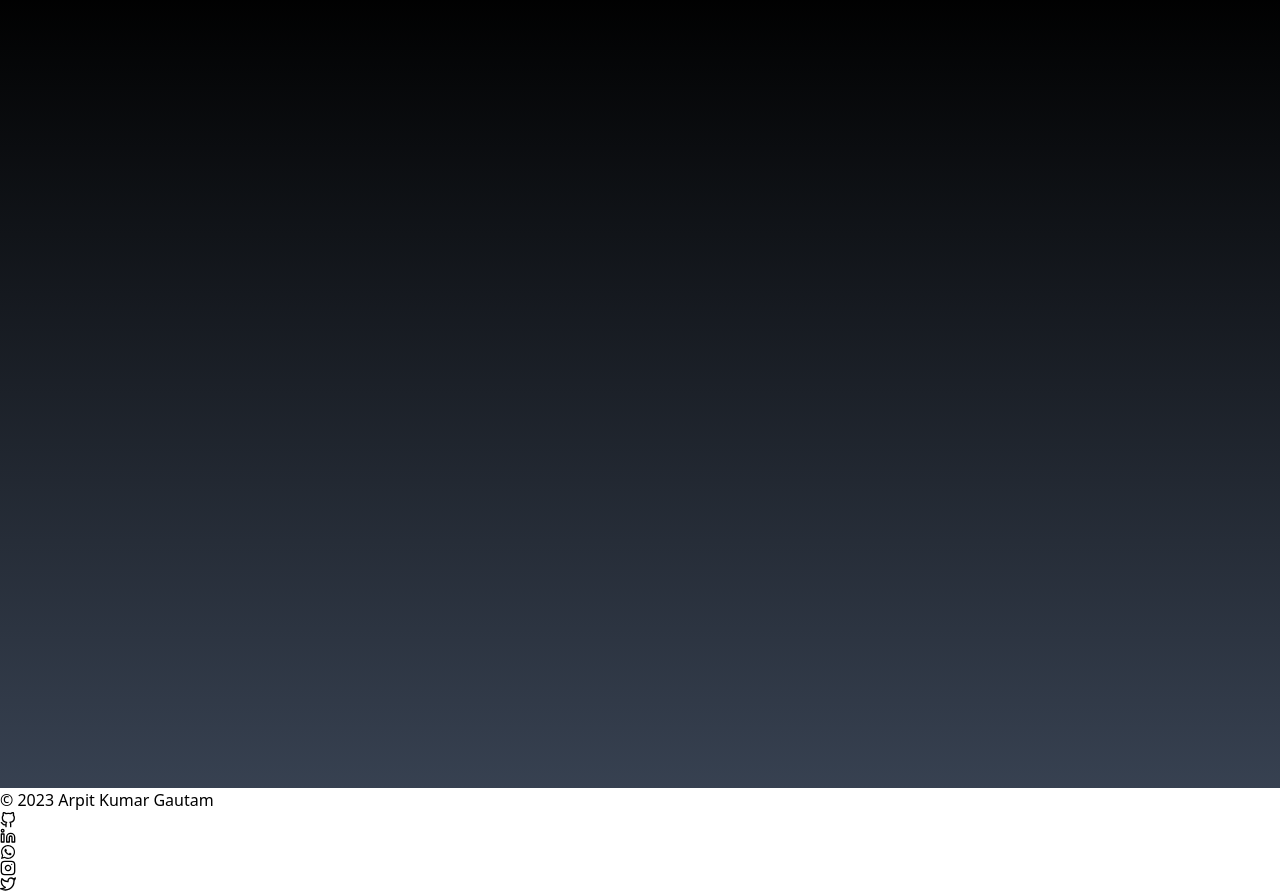
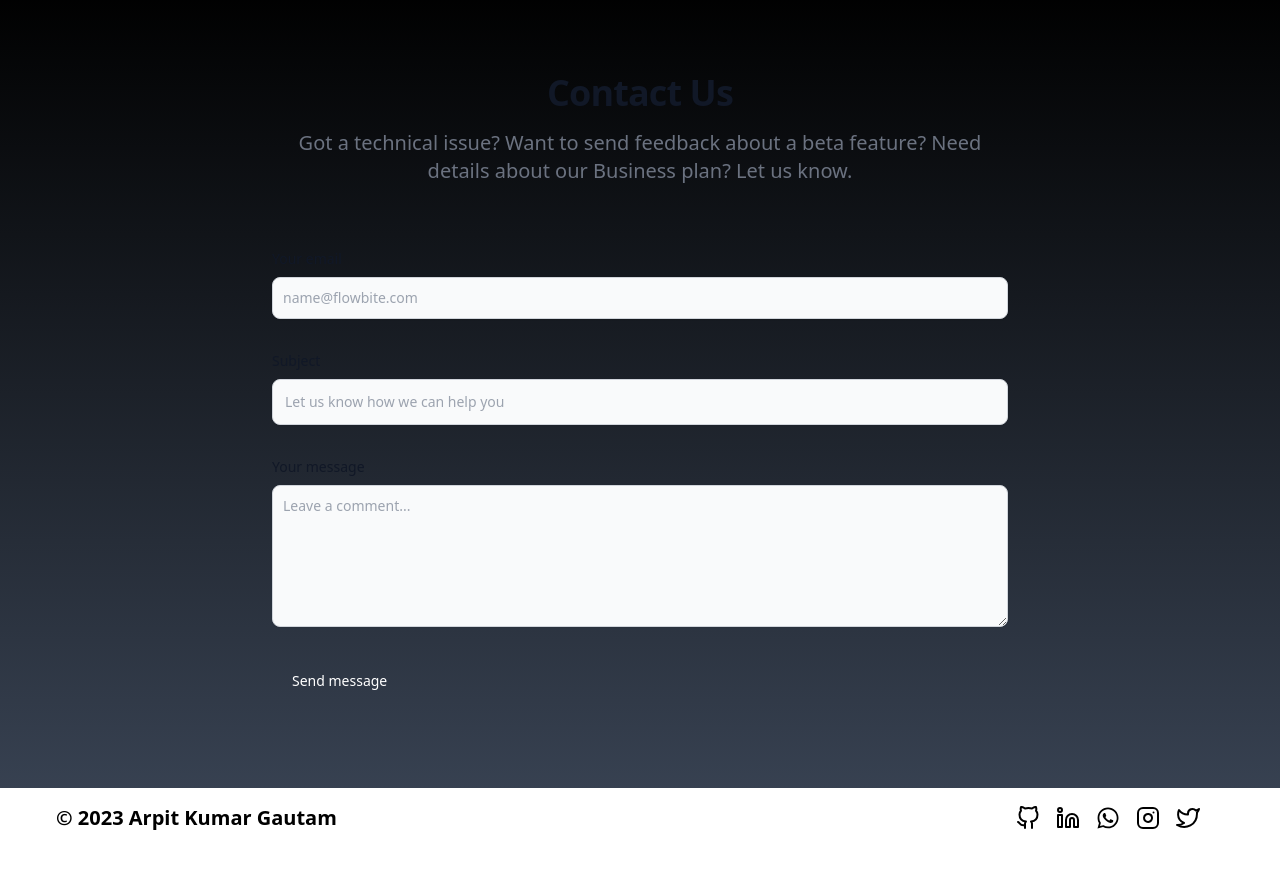
Before and after one commit to ARinger22/My_Website, a React (Create React App) app: page / in a window 1280 px wide. Shown: the part 3840-4732 px from the top of the page. After the commit the page ends 4688 px from the top, so only its background shows below. Built offline with nearby package versions, Linux system fonts and the light colour scheme; what tailwindcss-animatecss would draw is missing.

Commit message:
contact page

```diff
--- a/src/components/Contact.jsx
+++ b/src/components/Contact.jsx
@@ -3,7 +3,27 @@ import React from 'react'
 export default function Contact() {
   return (
     <div className='h-screen flex items-center justify-center bg-gradient-to-b from-black to-gray-700' id="Contact_page">
-
+      <section class="mx-6 dark:bg-gray-900">
+        <div class="py-8 lg:py-16 px-4 mx-auto max-w-screen-md">
+          <h2 class="mb-4 text-4xl tracking-tight font-extrabold text-center text-gray-900 dark:text-white">Contact Us</h2>
+          <p class="mb-8 lg:mb-16 font-light text-center text-gray-500 dark:text-gray-400 sm:text-xl">Got a technical issue? Want to send feedback about a beta feature? Need details about our Business plan? Let us know.</p>
+          <form action="#" class="space-y-8">
+            <div>
+              <label for="email" class="block mb-2 text-sm font-medium text-gray-900 dark:text-gray-300">Your email</label>
+              <input type="email" id="email" class="shadow-sm bg-gray-50 border border-gray-300 text-gray-900 text-sm rounded-lg focus:ring-primary-500 focus:border-primary-500 block w-full p-2.5 dark:bg-gray-700 dark:border-gray-600 dark:placeholder-gray-400 dark:text-white dark:focus:ring-primary-500 dark:focus:border-primary-500 dark:shadow-sm-light" placeholder="name@flowbite.com" required />
+            </div>
+            <div>
+              <label for="subject" class="block mb-2 text-sm font-medium text-gray-900 dark:text-gray-300">Subject</label>
+              <input type="text" id="subject" class="block p-3 w-full text-sm text-gray-900 bg-gray-50 rounded-lg border border-gray-300 shadow-sm focus:ring-primary-500 focus:border-primary-500 dark:bg-gray-700 dark:border-gray-600 dark:placeholder-gray-400 dark:text-white dark:focus:ring-primary-500 dark:focus:border-primary-500 dark:shadow-sm-light" placeholder="Let us know how we can help you" required />
+            </div>
+            <div class="sm:col-span-2">
+              <label for="message" class="block mb-2 text-sm font-medium text-gray-900 dark:text-gray-400">Your message</label>
+              <textarea id="message" rows="6" class="block p-2.5 w-full text-sm text-gray-900 bg-gray-50 rounded-lg shadow-sm border border-gray-300 focus:ring-primary-500 focus:border-primary-500 dark:bg-gray-700 dark:border-gray-600 dark:placeholder-gray-400 dark:text-white dark:focus:ring-primary-500 dark:focus:border-primary-500" placeholder="Leave a comment..."></textarea>
+            </div>
+            <button type="submit" class="py-3 px-5 text-sm font-medium text-center text-white rounded-lg bg-primary-700 sm:w-fit hover:bg-primary-800 focus:ring-4 focus:outline-none focus:ring-primary-300 dark:bg-primary-600 dark:hover:bg-primary-700 dark:focus:ring-primary-800">Send message</button>
+          </form>
+        </div>
+      </section>
     </div>
   )
 }
--- a/src/components/Footer.jsx
+++ b/src/components/Footer.jsx
@@ -1,38 +1,61 @@
 import React from 'react'
+import styled from 'styled-components';
+
+const ContactDiv = styled.div`
+    ${'' /* z-index: 10;
+    position: fixed;
+    bottom: 0px;
+    left: 2%;
+    float: left;
+    display: flex;
+    flex-direction: column;
+    gap: 12px;
+    font-size: 1.8rem; */}
+
+    a:hover svg {
+        transform: translateY(-5px); /* Adjust the value as needed */
+        transition: transform 0.3s ease;
+        filter: drop-shadow(0px 6px 10px rgb(0, 117, 230)); /* Add a blue shadow */
+    }
+`;
 
 export default function Footer() {
     return (
-        <footer className="sc-41d73024-0 cYuXaU"><h4> © 2023 Arpit Kumar Gautam</h4><div className="links">
-            <a target="_blank" aria-label="Link to my Github" href="https://github.com/TheViking733n" rel="noreferrer">
+        <footer className="mx-10 sc-41d73024-0 cYuXaU">
+            <div className='w-full mx-auto p-4 md:flex md:items-center md:justify-between' >
+                <h4 className='text-xl font-bold'> © 2023 Arpit Kumar Gautam</h4>
+                <ContactDiv className="flex flex-wrap items-center font-lg links me-4">
+                    <a className='mx-2 text-2xl font-bold hover:text-blue-600' target="_blank" aria-label="Link to my Github" href="https://github.com/TheViking733n" rel="noreferrer">
                         <svg stroke="currentColor" fill="none" stroke-width="2" viewBox="0 0 24 24" stroke-linecap="round" stroke-linejoin="round" height="1em" width="1em" xmlns="http://www.w3.org/2000/svg">
                             <path d="M9 19c-5 1.5-5-2.5-7-3m14 6v-3.87a3.37 3.37 0 0 0-.94-2.61c3.14-.35 6.44-1.54 6.44-7A5.44 5.44 0 0 0 20 4.77 5.07 5.07 0 0 0 19.91 1S18.73.65 16 2.48a13.38 13.38 0 0 0-7 0C6.27.65 5.09 1 5.09 1A5.07 5.07 0 0 0 5 4.77a5.44 5.44 0 0 0-1.5 3.78c0 5.42 3.3 6.61 6.44 7A3.37 3.37 0 0 0 9 18.13V22"></path>
                         </svg>
                     </a>
-            <a target="_blank" aria-label="Link to my Linkedin" href="https://www.linkedin.com/in/anant-prakash-singh-625b21224/" rel="noreferrer">
+                    <a className='mx-2 text-2xl font-bold hover:text-blue-600' target="_blank" aria-label="Link to my Linkedin" href="https://www.linkedin.com/in/anant-prakash-singh-625b21224/" rel="noreferrer">
                         <svg stroke="currentColor" fill="none" stroke-width="2" viewBox="0 0 24 24" stroke-linecap="round" stroke-linejoin="round" height="1em" width="1em" xmlns="http://www.w3.org/2000/svg">
                             <path d="M16 8a6 6 0 0 1 6 6v7h-4v-7a2 2 0 0 0-2-2 2 2 0 0 0-2 2v7h-4v-7a6 6 0 0 1 6-6z"></path>
                             <rect x="2" y="9" width="4" height="12"></rect>
                             <circle cx="4" cy="4" r="2"></circle>
                         </svg>
                     </a>
-            <a target="_blank" aria-label="Link to contact me on WhatsApp" href="https://api.whatsapp.com/send?phone=918505077040" rel="noreferrer">
+                    <a className='mx-2 text-2xl font-bold hover:text-blue-600' target="_blank" aria-label="Link to contact me on WhatsApp" href="https://api.whatsapp.com/send?phone=918505077040" rel="noreferrer">
                         <svg stroke="currentColor" fill="currentColor" stroke-width="0" viewBox="0 0 448 512" height="1em" width="1em" xmlns="http://www.w3.org/2000/svg">
                             <path d="M380.9 97.1C339 55.1 283.2 32 223.9 32c-122.4 0-222 99.6-222 222 0 39.1 10.2 77.3 29.6 111L0 480l117.7-30.9c32.4 17.7 68.9 27 106.1 27h.1c122.3 0 224.1-99.6 224.1-222 0-59.3-25.2-115-67.1-157zm-157 341.6c-33.2 0-65.7-8.9-94-25.7l-6.7-4-69.8 18.3L72 359.2l-4.4-7c-18.5-29.4-28.2-63.3-28.2-98.2 0-101.7
                         82.8-184.5 184.6-184.5 49.3 0 95.6 19.2 130.4 54.1 34.8 34.9 56.2 81.2 56.1 130.5 0 101.8-84.9 184.6-186.6 184.6zm101.2-138.2c-5.5-2.8-32.8-16.2-37.9-18-5.1-1.9-8.8-2.8-12.5 2.8-3.7 5.6-14.3 18-17.6 21.8-3.2 3.7-6.5 4.2-12 1.4-32.6-16.3-54-29.1-75.5-66-5.7-9.8 5.7-9.1
                         16.3-30.3 1.8-3.7.9-6.9-.5-9.7-1.4-2.8-12.5-30.1-17.1-41.2-4.5-10.8-9.1-9.3-12.5-9.5-3.2-.2-6.9-.2-10.6-.2-3.7 0-9.7 1.4-14.8 6.9-5.1 5.6-19.4 19-19.4 46.3 0 27.3 19.9 53.7 22.6 57.4 2.8 3.7 39.1 59.7 94.8 83.8 35.2 15.2 49 16.5 66.6 13.9 10.7-1.6 32.8-13.4 37.4-26.4 4.6-13 4.6-24.1 3.2-26.4-1.3-2.5-5-3.9-10.5-6.6z"></path>
                         </svg>
                     </a>
-            <a target="_blank" aria-label="Link to contact me on Instagram" href="https://www.instagram.com/anant733n" rel="noreferrer">
+                    <a className='mx-2 text-2xl font-bold hover:text-blue-600'  target="_blank" aria-label="Link to contact me on Instagram" href="https://www.instagram.com/anant733n" rel="noreferrer">
                         <svg stroke="currentColor" fill="none" stroke-width="2" viewBox="0 0 24 24" stroke-linecap="round" stroke-linejoin="round" height="1em" width="1em" xmlns="http://www.w3.org/2000/svg">
                             <rect x="2" y="2" width="20" height="20" rx="5" ry="5"></rect>
                             <path d="M16 11.37A4 4 0 1 1 12.63 8 4 4 0 0 1 16 11.37z"></path>
                             <line x1="17.5" y1="6.5" x2="17.51" y2="6.5"></line></svg>
                     </a>
-            <a target="_blank" aria-label="Link to contact me on Twitter" href="https://twitter.com/anant733n" rel="noreferrer">
+                    <a className='mx-2 text-2xl font-bold hover:text-blue-600' target="_blank" aria-label="Link to contact me on Twitter" href="https://twitter.com/anant733n" rel="noreferrer">
                         <svg stroke="currentColor" fill="none" stroke-width="2" viewBox="0 0 24 24" stroke-linecap="round" stroke-linejoin="round" height="1em" width="1em" xmlns="http://www.w3.org/2000/svg">
                             <path d="M23 3a10.9 10.9 0 0 1-3.14 1.53 4.48 4.48 0 0 0-7.86 3v1A10.66 10.66 0 0 1 3 4s-4 9 5 13a11.64 11.64 0 0 1-7 2c9 5 20 0 20-11.5a4.5 4.5 0 0 0-.08-.83A7.72 7.72 0 0 0 23 3z"></path>
                         </svg>
                     </a>
+                </ContactDiv>
             </div>
         </footer>
     )
```
Lines whose indentation alone changed are shown as unchanged.
